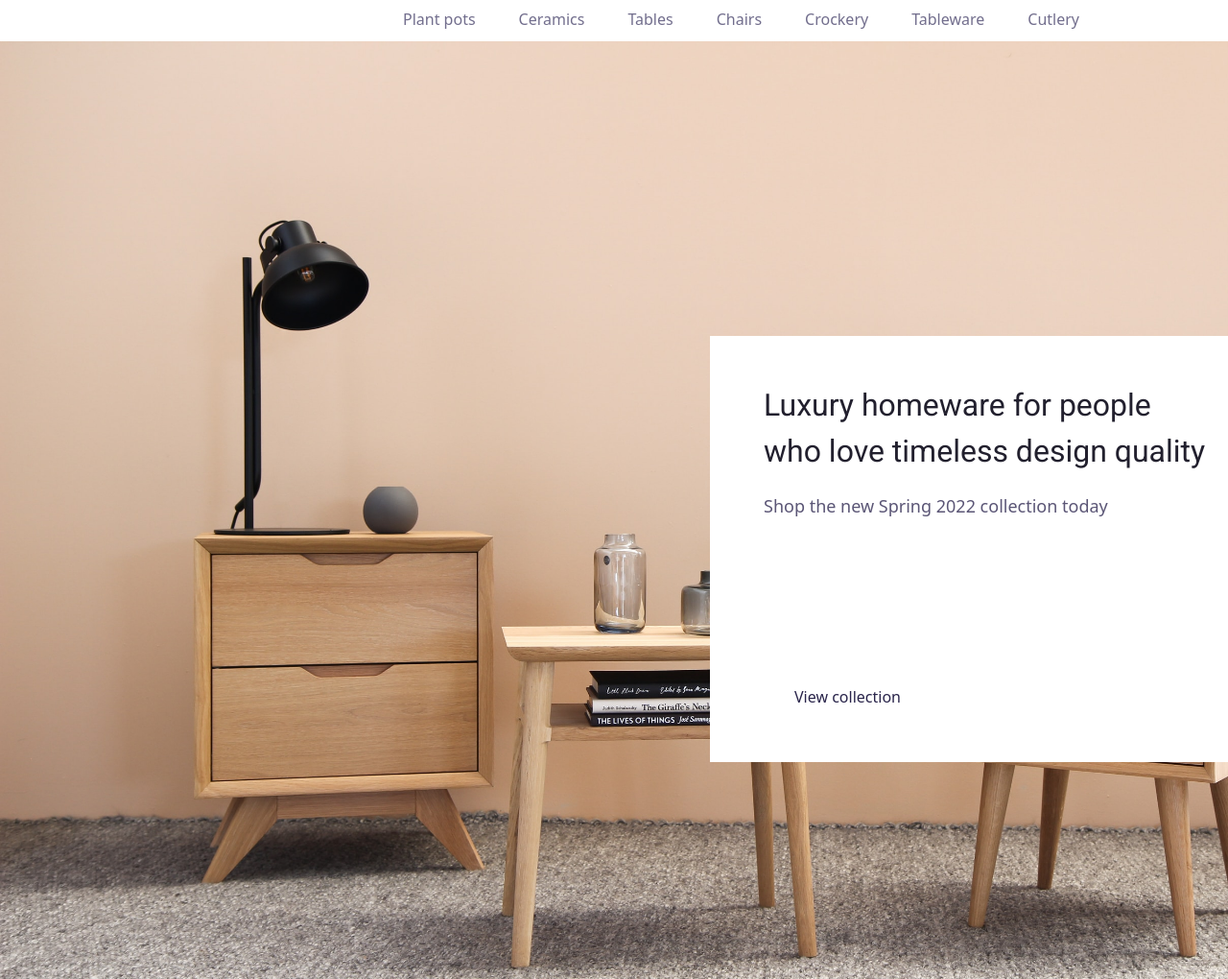
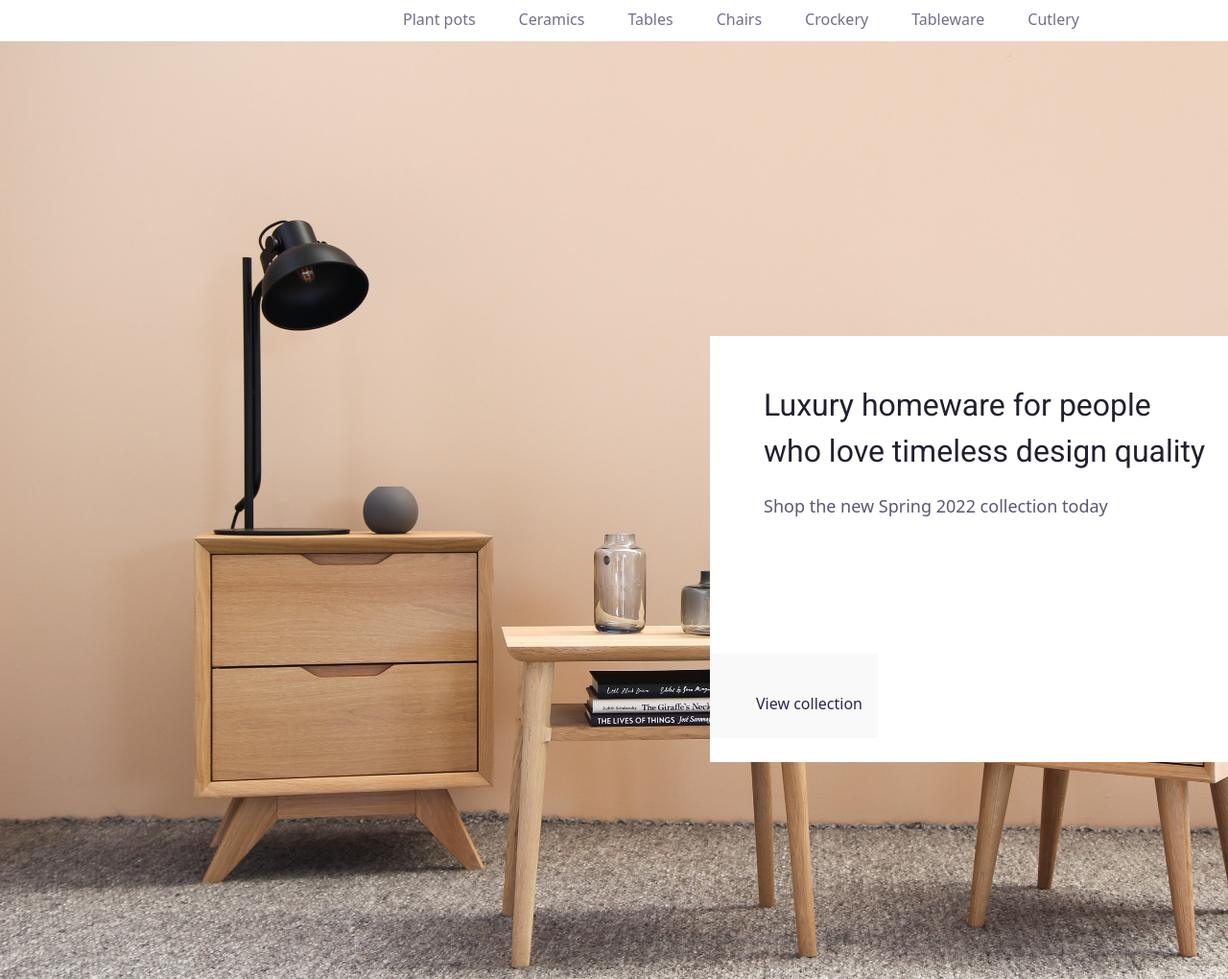
Before and after one commit to D1ORdev/Avion-desktop, a plain HTML site: page index.html in a window 1280 px wide. Shown: the part 80-1100 px from the top of the page at 96% size. Drawn offline with nearby package versions, Linux system fonts and the light colour scheme.

Commit message:
problem solved

```diff
--- a/index.html
+++ b/index.html
@@ -47,7 +47,7 @@
 <div class="absolute top-0 left-0 w-[630px] h-[444px] bg-white justify-center items-center ml-[740px] mt-[430px] block">
   <h2 class="font-normal font-['Roboto'] ml-[56px] mt-[48px] text-[32px] text-[#22202E]">Luxury homeware for people <br> who love timeless design quality</h2>
   <p class="font-['Open Sans'] font-normal text-[18px] text-[#5B5676] ml-[56px] mt-[20px]">Shop the new Spring 2022 collection today</p>
-  <p class="font-[Open Sans'] font-normal text-[16px] text-[#2A254B] ml-[88px] mt-[173px] ">View collection</p>
+  <button class="w-[175px] h-[60px] bg-[#F9F9F9] pt-[16px] pl-[32px] font-['Open Sans'] font-normal text-[16px] text-[#2A254B] mt-[140px] h-[88px]">View collection</button>
 </div>
                 </div>
             </div>
```
